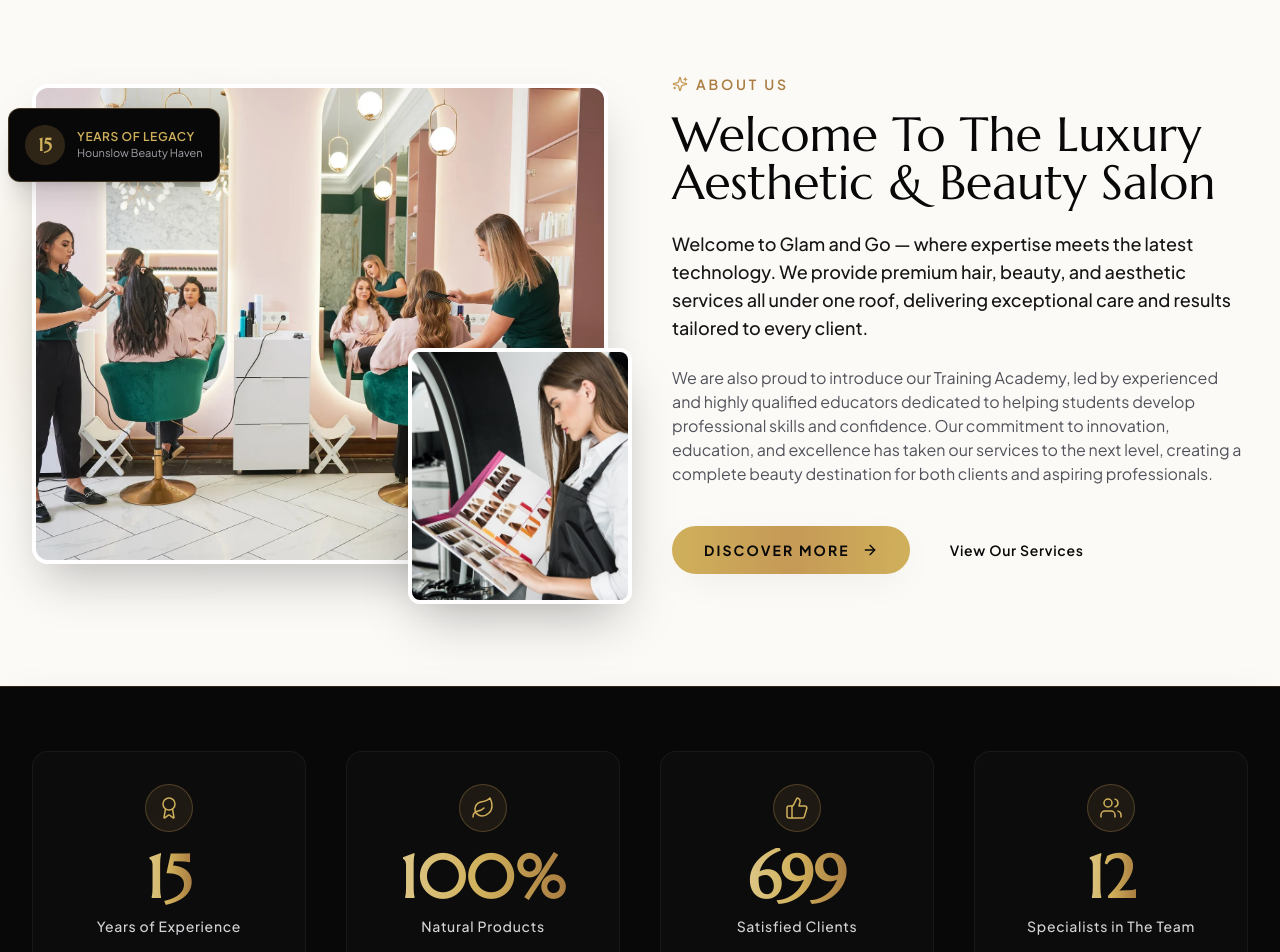
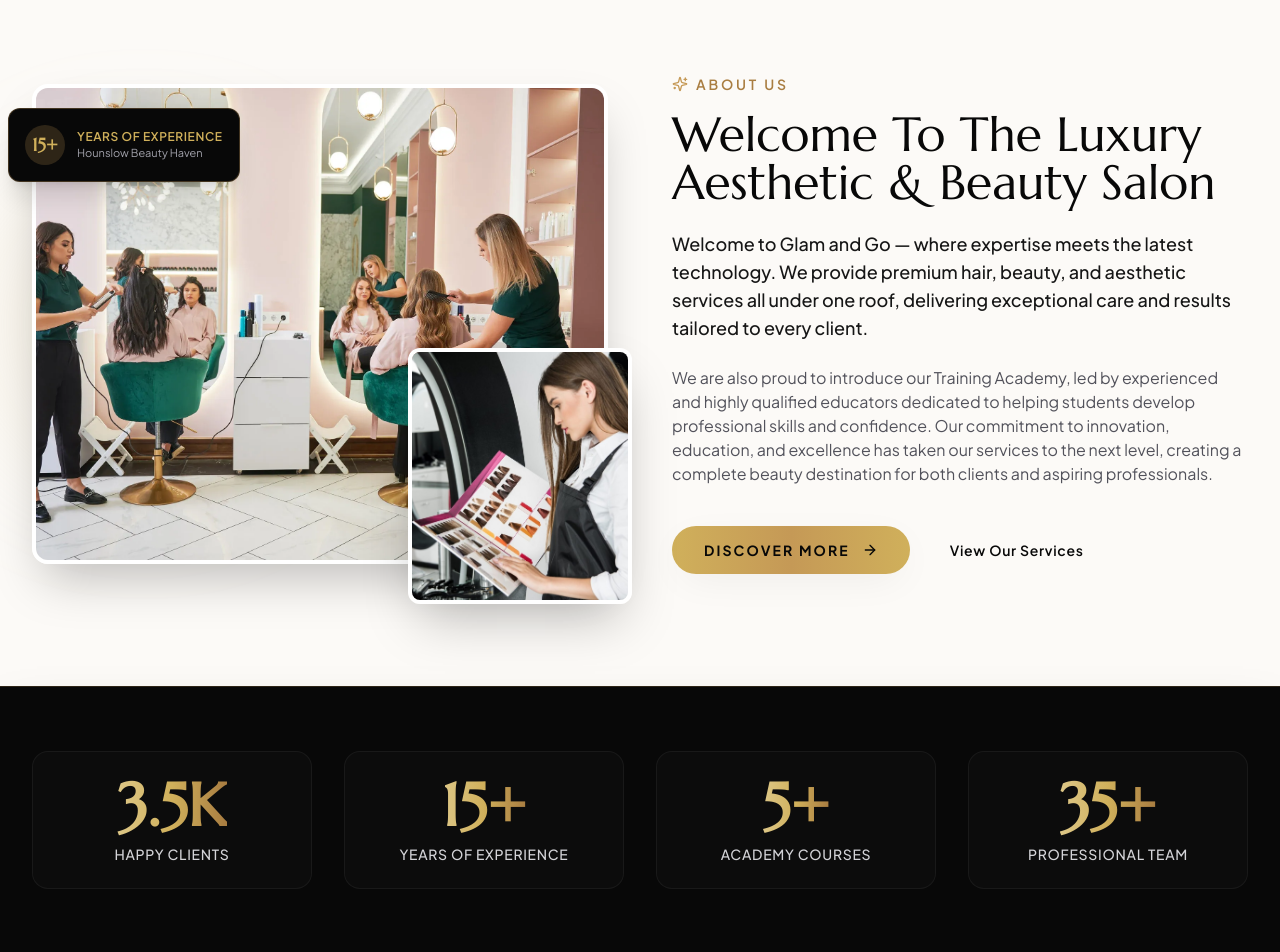
Before and after one commit to Arnav-Sharma437/Glam-Go-Salon, a Next.js app: page / in a window 1280 px wide. Shown: the part 980-1932 px from the top of the page. Built offline with nearby package versions, Linux system fonts and the light colour scheme; a web font is replaced by a local one.

Commit message:
fix: update experience metric to approved '15+ Years of Experience' and preserve other stats

```diff
--- a/src/app/about/page.tsx
+++ b/src/app/about/page.tsx
@@ -2,17 +2,10 @@
 import Image from "next/image";
 import Link from "next/link";
 import { Metadata } from "next";
-import { Sparkles, ArrowRight, Award, Leaf, ThumbsUp, Users } from "lucide-react";
+import { Sparkles, ArrowRight } from "lucide-react";
 import { ABOUT_CONTENT, STATS, SITE_INFO, BOOKING_LINKS } from "@/data/siteContent";
 import SectionHeading from "@/components/ui/SectionHeading";
 import WhyChooseUs from "@/components/home/WhyChooseUs";
-
-const iconMap: Record<string, React.ElementType> = {
-  Award,
-  Leaf,
-  ThumbsUp,
-  Users,
-};
 
 export const metadata: Metadata = {
   title: "About Us | Luxury Aesthetic & Beauty Salon",
@@ -121,22 +114,14 @@
       <section className="bg-noir-950 text-white py-16 border-y border-gold-500/20">
         <div className="max-w-7xl mx-auto px-4 sm:px-6 lg:px-8">
           <div className="grid grid-cols-2 lg:grid-cols-4 gap-8 text-center">
-            {STATS.map((stat, i) => {
-              const Icon = stat.icon ? iconMap[stat.icon] : null;
-              return (
-                <div key={i} className="p-4 flex flex-col items-center justify-center group">
-                  {Icon && (
-                    <div className="w-12 h-12 rounded-full bg-gold-500/10 border border-gold-500/30 flex items-center justify-center mb-3 text-gold-400 group-hover:scale-110 group-hover:bg-gold-500/20 transition-all">
-                      <Icon className="w-6 h-6 stroke-[1.5]" />
-                    </div>
-                  )}
-                  <div className="text-4xl sm:text-5xl font-serif font-bold text-gold-400 mb-1">
-                    {stat.value}
-                  </div>
-                  <div className="text-xs tracking-wider text-zinc-300">{stat.label}</div>
+            {STATS.map((stat, i) => (
+              <div key={i} className="p-4 flex flex-col items-center justify-center group">
+                <div className="text-4xl sm:text-5xl font-serif font-bold text-gold-400 mb-1">
+                  {stat.value}
                 </div>
-              );
-            })}
+                <div className="text-xs uppercase tracking-wider text-zinc-300">{stat.label}</div>
+              </div>
+            ))}
           </div>
         </div>
       </section>
--- a/src/app/page.tsx
+++ b/src/app/page.tsx
@@ -18,7 +18,7 @@
       {/* 4. About Us (Editorial Split Layout, Exact Content) */}
       <AboutPreview />
 
-      {/* 5. Experience / Stats Section (15, 100%, 699, 12) */}
+      {/* 5. Experience / Stats Section (3.5K, 15+, 5+, 35+) */}
       <StatsSection />
 
       {/* 6. Our Services (Interactive Luxury Showcase, 6 Exact Services) */}
--- a/src/components/home/AboutPreview.tsx
+++ b/src/components/home/AboutPreview.tsx
@@ -40,11 +40,11 @@
               {/* Gold Badge */}
               <div className="absolute top-6 -left-4 sm:-left-6 bg-noir-950 text-white p-4 rounded-xl shadow-xl border border-gold-500/30 flex items-center gap-3">
                 <div className="w-10 h-10 rounded-full bg-gold-500/20 text-gold-400 flex items-center justify-center font-serif text-lg font-bold">
-                  15
+                  15+
                 </div>
                 <div>
                   <div className="text-xs font-semibold uppercase tracking-wider text-gold-400">
-                    Years Of Legacy
+                    Years Of Experience
                   </div>
                   <div className="text-[11px] text-zinc-400">Hounslow Beauty Haven</div>
                 </div>
--- a/src/components/home/StatsSection.tsx
+++ b/src/components/home/StatsSection.tsx
@@ -1,40 +1,24 @@
 import React from "react";
-import { Award, Leaf, ThumbsUp, Users } from "lucide-react";
 import { STATS } from "@/data/siteContent";
-
-const iconMap: Record<string, React.ElementType> = {
-  Award,
-  Leaf,
-  ThumbsUp,
-  Users,
-};
 
 export default function StatsSection() {
   return (
     <section className="bg-noir-950 text-white relative py-12 lg:py-16 border-y border-gold-500/20 shadow-2xl">
       <div className="max-w-7xl mx-auto px-4 sm:px-6 lg:px-8">
-        <div className="grid grid-cols-2 lg:grid-cols-4 gap-6 lg:gap-10">
-          {STATS.map((stat, idx) => {
-            const Icon = stat.icon ? iconMap[stat.icon] : null;
-            return (
+        <div className="grid grid-cols-2 lg:grid-cols-4 gap-6 lg:gap-8">
+          {STATS.map((stat, idx) => (
             <div
               key={idx}
-                className="flex flex-col items-center justify-center text-center p-6 sm:p-8 rounded-2xl bg-noir-900/60 border border-white/5 hover:border-gold-500/40 hover:bg-noir-900/90 transition-all duration-300 group"
+              className="flex flex-col items-center justify-center text-center p-6 rounded-2xl bg-noir-900/60 border border-white/5 hover:border-gold-500/40 hover:bg-noir-900/90 transition-all duration-300 group"
             >
-                {Icon && (
-                  <div className="w-12 h-12 rounded-full bg-gold-500/10 border border-gold-500/30 flex items-center justify-center mb-4 text-gold-400 group-hover:scale-110 group-hover:bg-gold-500/20 transition-all">
-                    <Icon className="w-6 h-6 stroke-[1.5]" />
-                  </div>
-                )}
               <div className="text-4xl sm:text-5xl lg:text-6xl font-serif font-bold text-transparent bg-clip-text bg-gradient-to-r from-gold-300 via-gold-400 to-gold-600 mb-2 group-hover:scale-105 transition-transform duration-300">
                 {stat.value}
               </div>
-                <div className="text-xs sm:text-sm font-medium tracking-wider text-zinc-300">
+              <div className="text-xs sm:text-sm font-medium tracking-wider uppercase text-zinc-300">
                 {stat.label}
               </div>
             </div>
-            );
-          })}
+          ))}
         </div>
       </div>
     </section>
--- a/src/data/siteContent.ts
+++ b/src/data/siteContent.ts
@@ -99,12 +99,12 @@
   },
 ];
 
-// Statistics exactly from live website
+// Statistics from live website
 export const STATS = [
-  { value: "15", label: "Years of Experience", icon: "Award" },
-  { value: "100%", label: "Natural Products", icon: "Leaf" },
-  { value: "699", label: "Satisfied Clients", icon: "ThumbsUp" },
-  { value: "12", label: "Specialists in The Team", icon: "Users" },
+  { value: "3.5K", label: "Happy Clients" },
+  { value: "15+", label: "Years of Experience" },
+  { value: "5+", label: "Academy Courses" },
+  { value: "35+", label: "Professional Team" },
 ];
 
 // About Us verbatim copy from live website
```
Lines whose indentation alone changed are shown as unchanged.
